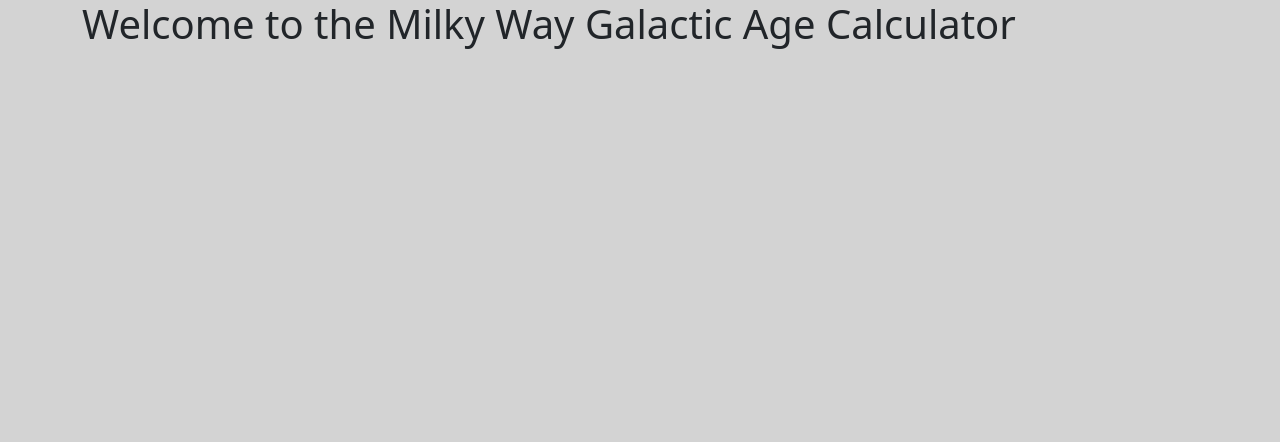
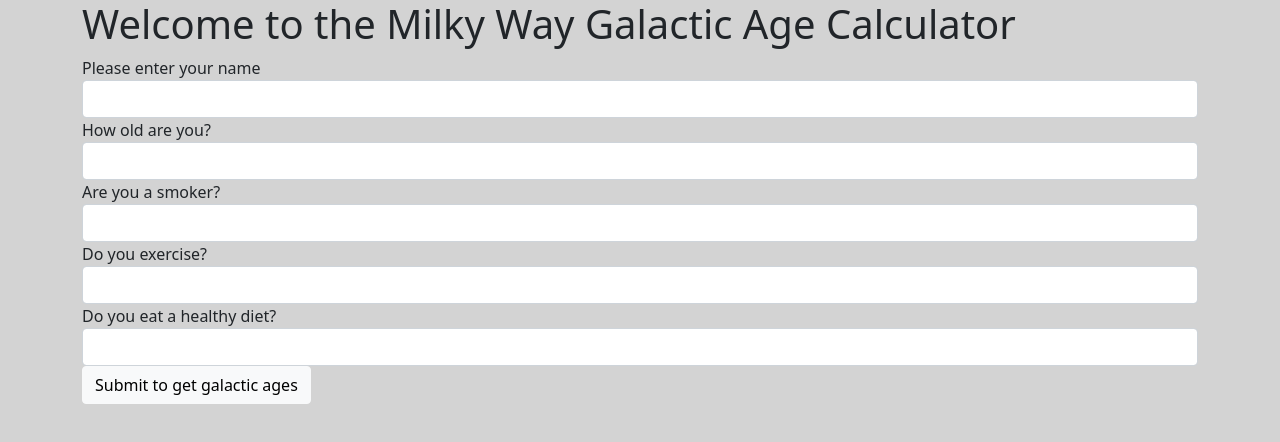
Before and after one commit to RosarioRu/galactic-age-calculator, a website built with webpack: page src/index.html in a window 1280 px wide. Built offline with nearby package versions, Linux system fonts and the light colour scheme.

Commit message:
Add basic form for user input.

```diff
--- a/src/index.html
+++ b/src/index.html
@@ -7,6 +7,36 @@
   <div class="container">
     <div class="jumbotron">
       <h1>Welcome to the Milky Way Galactic Age Calculator</h1>
+      <form id="questions">
+        <div class="form-group">
+          <label for="name">Please enter your name</label>
+          <input id="name" class="form-control" type="text" required>
+        </div>
+        <div class="form-group">
+          <label for="age">How old are you?</label>
+          <input id="age" class="form-control" type="number" required>
+        </div>
+        <label for="smoker">Are you a smoker?</label>
+        <select class="form-control" id="smoker" required>
+          <option value=""></option>
+          <option value=true >No</option>
+          <option value=false >Yes</option>
+        </select>
+        <label for="age">Do you exercise?</label>
+        <select class="form-control" id="exercise" required>
+          <option value=""></option>
+          <option value = true>Yes</option>
+          <option value=false>No</option>
+        </select>
+      </select>
+      <label for="diet">Do you eat a healthy diet?</label>
+      <select class="form-control" id="diet" required>
+        <option value=""></option>
+        <option value = true>Yes</option>
+        <option value=false>No</option>
+      </select>
+        <button type="submit" class="btn btn-light">Submit to get galactic ages</button>
+      </form>
     </div>
   </div>
 </body>
```
